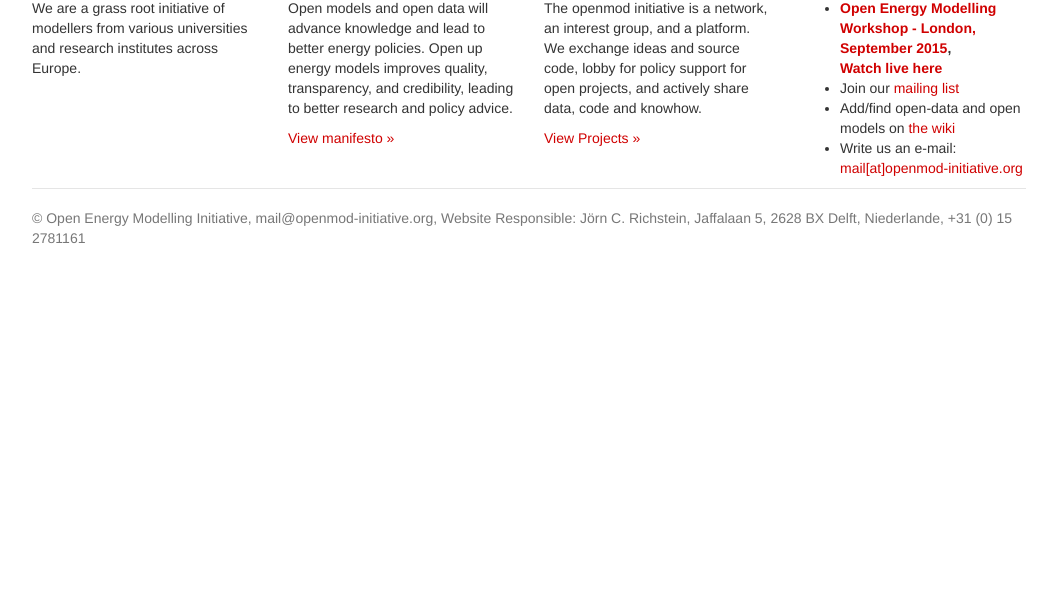
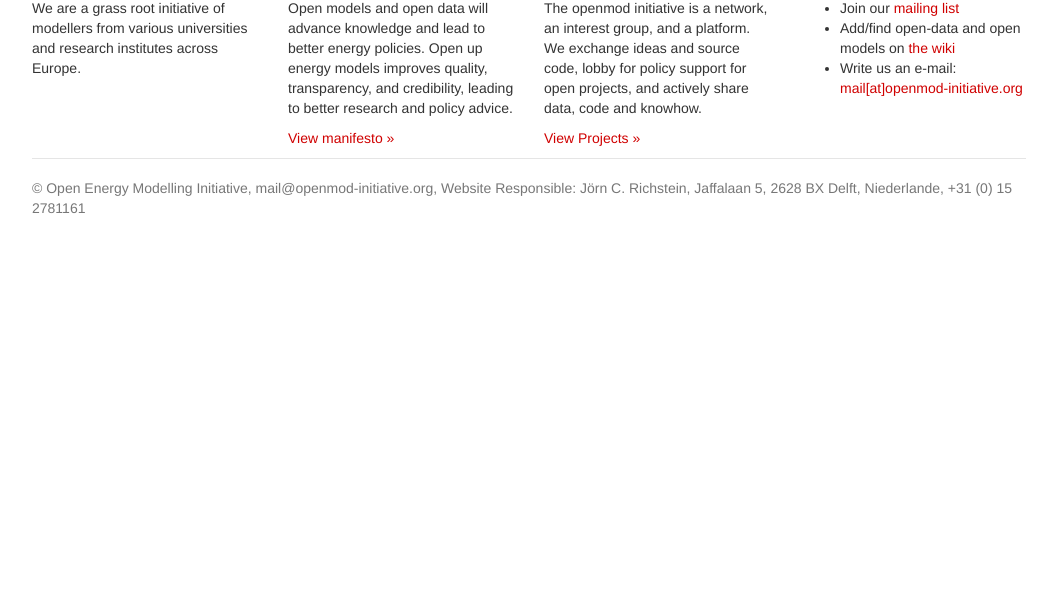
Before and after one commit to openmod-initiative/website, a plain HTML site: page index.html in a window 1280 px wide. Shown: the part 185-800 px from the top of the page, without its empty margins (111-1164 px from the left). Drawn offline with nearby package versions, Linux system fonts and the light colour scheme; files whose address does not match are found by name.

Commit message:
updated website.

```diff
--- a/index.html
+++ b/index.html
@@ -53,7 +53,6 @@
 	 <div class="col-sm-3">
           <h2>Connect!</h2>
 	   <ul>
-	     <li><b><a href="http://wiki.openmod-initiative.org/wiki/Open_Energy_Modelling_Workshop_-_London_2015" target="_blank">Open Energy Modelling Workshop - London, September 2015</a>,<br> <a href="https://www.youtube.com/channel/UC1KZW5drgvf22j8EqHxKLzw" target="_blank">Watch live here</a></b></li>
 	     <li>Join our <a href="https://groups.google.com/forum/#!forum/openmod-initiative">mailing list</a> </li>
 	     <li>Add/find open-data and open models on <a
   href="http://wiki.openmod-initiative.org/">the wiki</a></li>
```
